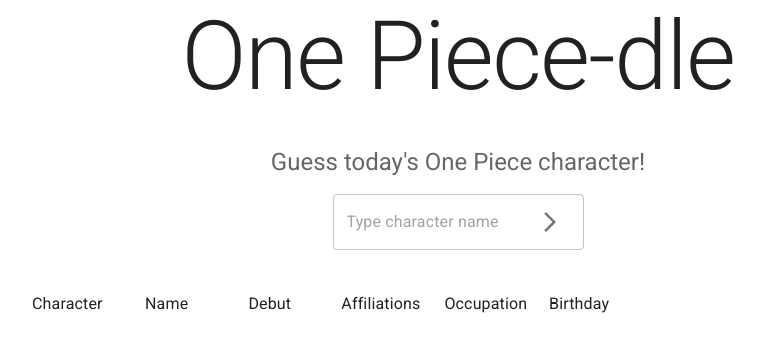
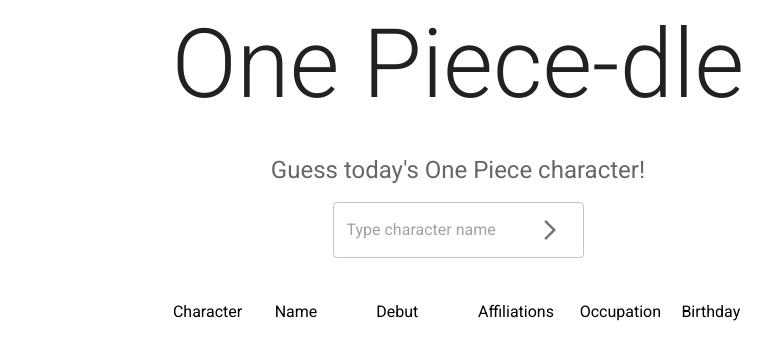
Before and after one commit to haydentinker/OnePieceWordleFrontend, a React (Create React App) app in the folder onepiece/: page / in a window 1280 px wide. Shown: the top 360 px of the page, without its empty margins (182-954 px from the left). Built offline with nearby package versions, Linux system fonts and the light colour scheme.

Commit message:
Creating basic theme for app

```diff
--- a/onepiece/src/App.jsx
+++ b/onepiece/src/App.jsx
@@ -4,6 +4,7 @@
 import { GuessHeader } from './components/GuessHeader';
 import { Guess } from './components/Guess';
 const LOCAL_STORAGE_KEY = 'guesses';
+
 export const App = () => {
 
   const [guesses, setGuesses] = useState(JSON.parse(localStorage.getItem(LOCAL_STORAGE_KEY)) || []);
@@ -22,7 +23,7 @@
   }
   return (
     <>
-      <CssBaseline />
+
 
       <main>
         <div>
@@ -46,8 +47,8 @@
             </div >
 
             {guesses && (
-              <Box sx={{ marginTop: '5%', display: 'flex', justifyContent: 'center' }}>
-                <Grid container>
+              <Box sx={{ marginTop: '5%'}}>
+                <Grid container justifyContent={'center'}>
                   <GuessHeader />
                   <Guess guesses={guesses} />
                 </Grid>
--- a/onepiece/src/components/GuessHeader.jsx
+++ b/onepiece/src/components/GuessHeader.jsx
@@ -1,30 +1,32 @@
-import React from 'react';
-import { Box, IconButton, TextField, Typography, AppBar, Card, CardActions, CardContent, CardMedia, CssBaseline, Toolbar, Container } from '@mui/material';
+import React from 'react'
+import { Box,IconButton, TextField, Typography, AppBar, Card, CardActions, CardContent, CardMedia, CssBaseline, Toolbar, Container } from '@mui/material';
 import Grid from '@mui/material/Unstable_Grid2';
-
 export const GuessHeader = () => {
   return (
     <>
-      <Grid container direction="row" rowSpacing={2} columnSpacing={5} alignItems={'center'}>
+                <Grid container direction="row" rowSpacing={2} columnSpacing={5}>
                 <Grid item xs={2}>
-          <Typography align="center">Character</Typography>
+                <Typography >Character</Typography>
                 </Grid>
                 <Grid item xs={2}>
-          <Typography align="center">Name</Typography>
+                <Typography>Name</Typography>
                 </Grid>
                 <Grid item xs={2}>
-          <Typography align="center">Debut</Typography>
+                <Typography>Debut</Typography>
                 </Grid>
                 <Grid item xs={2}>
-          <Typography align="center">Affiliations</Typography>
+                <Typography>Affiliations</Typography>
                 </Grid>
                 <Grid item xs={2}>
-          <Typography align="center">Occupation</Typography>
+                <Typography>Occupation</Typography>
                 </Grid>
                 <Grid item xs={2}>
-          <Typography align="center">Birthday</Typography>
+                <Typography>Birthday</Typography>
                 </Grid>
                 </Grid>
+
+
+
     </>
-  );
+  )
 }
--- a/onepiece/src/index.js
+++ b/onepiece/src/index.js
@@ -1,4 +1,12 @@
 import React from 'react';
 import ReactDOM from 'react-dom';
 import {App} from './App';
-ReactDOM.render(<App/>,document.getElementById('root'));
+import { ThemeProvider } from '@mui/material/styles';
+import theme from './themes/theme';
+
+ReactDOM.render(
+  <ThemeProvider theme={theme}>
+    <App />
+  </ThemeProvider>,
+  document.getElementById('root')
+);
--- /dev/null
+++ b/onepiece/src/themes/theme.js
@@ -0,0 +1,20 @@
+import { createTheme } from '@mui/material/styles';
+const theme = createTheme({
+    palette: {
+      primary: {
+        main: '#2196f3',
+      },
+      secondary: {
+        main: '#f50057',
+      },
+      background: {
+        default: '#f50057', // Change this to your desired background color
+      },
+    },
+    typography: {
+      fontFamily: 'Roboto, sans-serif',
+    },
+    spacing: 8,
+  });
+
+  export default theme;
```
Lines whose indentation alone changed are shown as unchanged.
